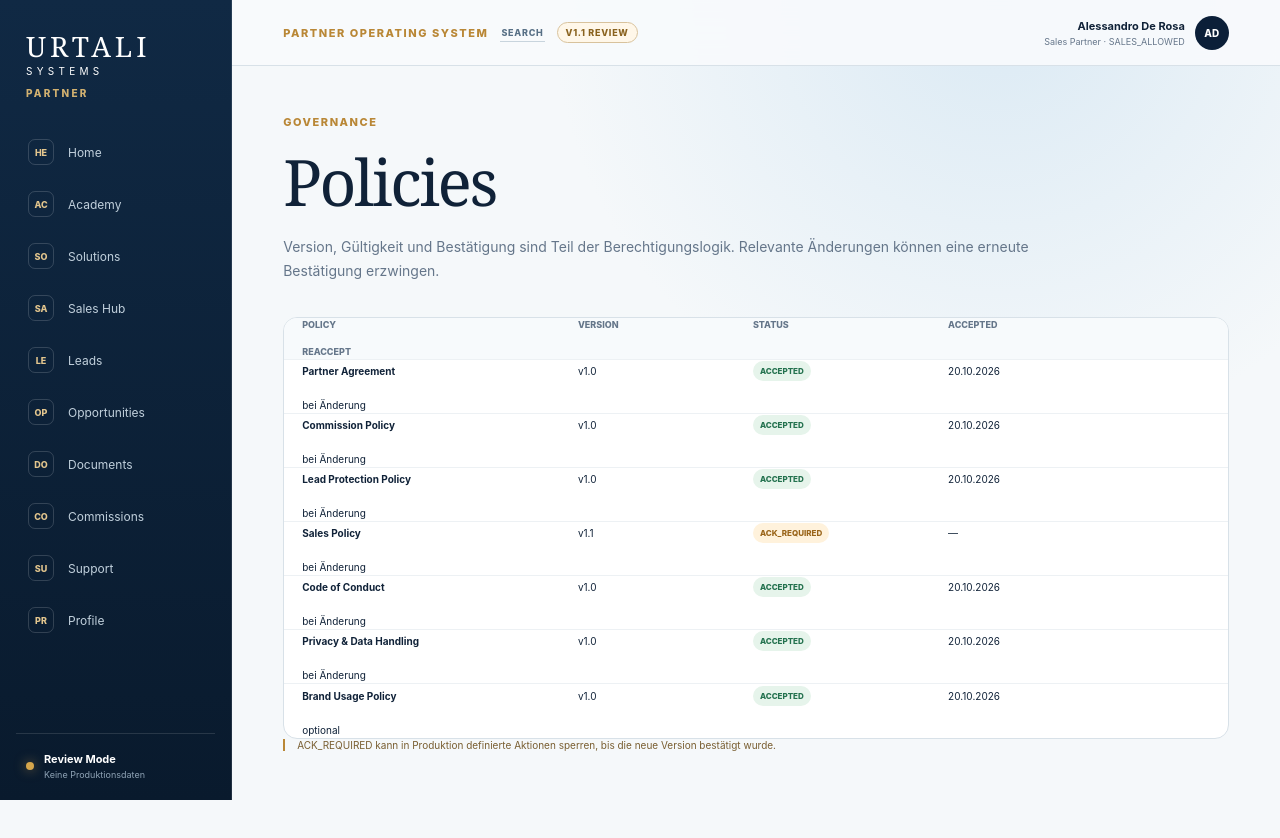
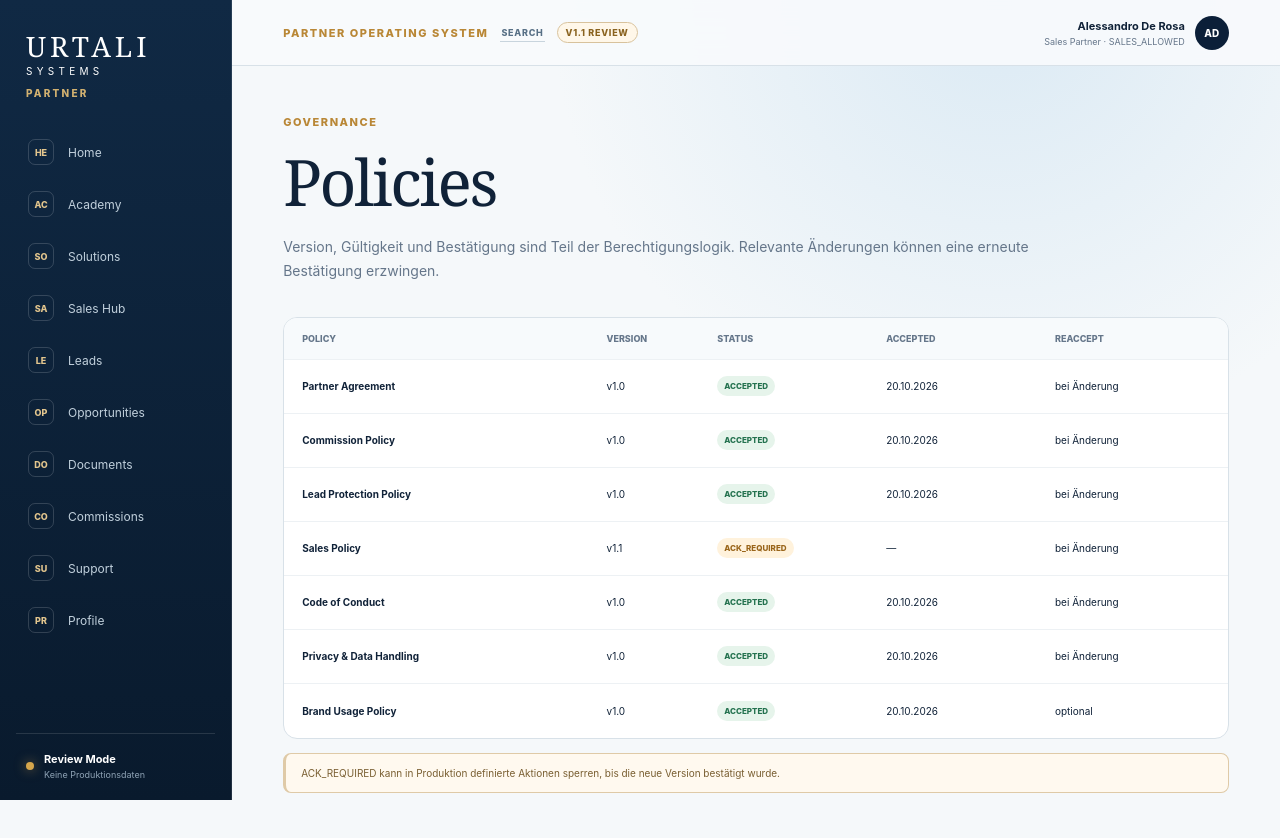
Before and after one commit to lavolpeofficial/vito-platform, a Next.js app in the folder apps/partner-portal/: page /policies in a window 1280 px wide. Shown: the top 838 px of the page. Built offline with nearby package versions, Linux system fonts and the light colour scheme.

Commit message:
style(partner-portal): add governed commercial action UI

```diff
--- a/apps/partner-portal/app/globals.css
+++ b/apps/partner-portal/app/globals.css
@@ -437,3 +437,9 @@ small { color: var(--muted); }
 .search-results small { margin-top: 3px; font-size: 9px; }
 .search-results b { color: #8195a7; }
 .empty-search { border-top: 1px solid var(--line); padding: 18px 4px; color: var(--muted); font-size: 10px; }
+
+
+.opportunity-actions { display: flex; gap: 9px; flex-wrap: wrap; margin-top: 14px; border: 1px solid var(--line); border-radius: 12px; background: white; padding: 16px; }
+.opportunity-actions .success-box { flex-basis: 100%; margin-top: 4px; }
+.policy-table .data-row { grid-template-columns: 1.5fr .5fr .8fr .8fr .8fr; }
+.policy-note { margin-top: 14px; border: 1px solid #dfcaa7; border-left-width: 3px; border-radius: 8px; background: #fff9ef; padding: 13px 15px; }
```
